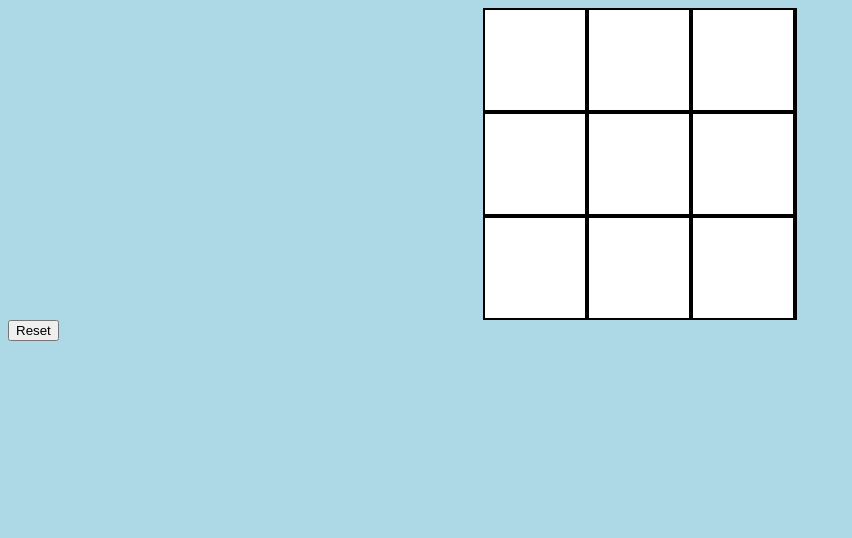
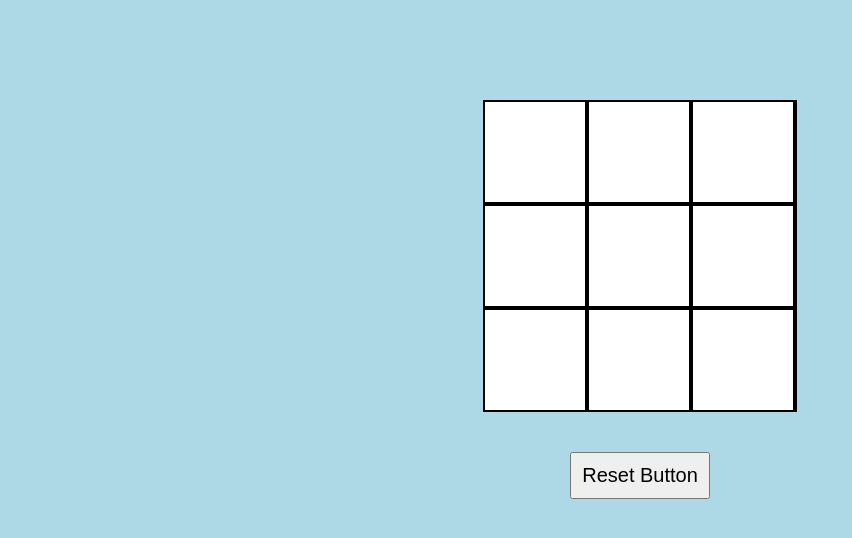
Before and after one commit to dilmurodb/TIC-TAC-TOE, a plain HTML site: page TICTAC.html in a window 1280 px wide. Shown: the whole page, without its empty margins (0-852 px from the left). Drawn offline with Linux system fonts and the light colour scheme.

Commit message:
improved css a bit, now looks much better

```diff
--- a/TICTAC.css
+++ b/TICTAC.css
@@ -8,6 +8,7 @@ body {
   flex-wrap: wrap;
   width: 314px;
   margin: auto;
+  margin-top: 100px;
 }
 
 .squares {
@@ -17,3 +18,14 @@ body {
   margin: 2px;
   pointer-events: auto;
 }
+
+.reset-button {
+  display: flex;
+  justify-content: center;
+  margin-top: 40px;
+}
+
+.button {
+  padding: 10px;
+  font-size: 20px;
+}
--- a/TICTAC.html
+++ b/TICTAC.html
@@ -20,7 +20,7 @@
       <div id="grid9" class="squares"></div>
     </div>
     <div class="reset-button">
-      <button class="button">Reset</button>
+      <button class="button">Reset Button</button>
     </div>
     <script src="TICTAC.js"></script>
   </body>
--- a/TICTAC.js
+++ b/TICTAC.js
@@ -60,7 +60,7 @@ for (let i = 0; i < grids.length; i++) {
         } else {
           amount++;
           if (amount === 9) {
-            alert("its atie");
+            alert("It is a Tie");
           }
         }
       } else {
@@ -124,7 +124,7 @@ for (let i = 0; i < grids.length; i++) {
         } else {
           amount++;
           if (amount === 9) {
-            alert("its atie");
+            alert("It is a Tie");
           }
         }
       } else {
```
Lines whose indentation alone changed are shown as unchanged.
